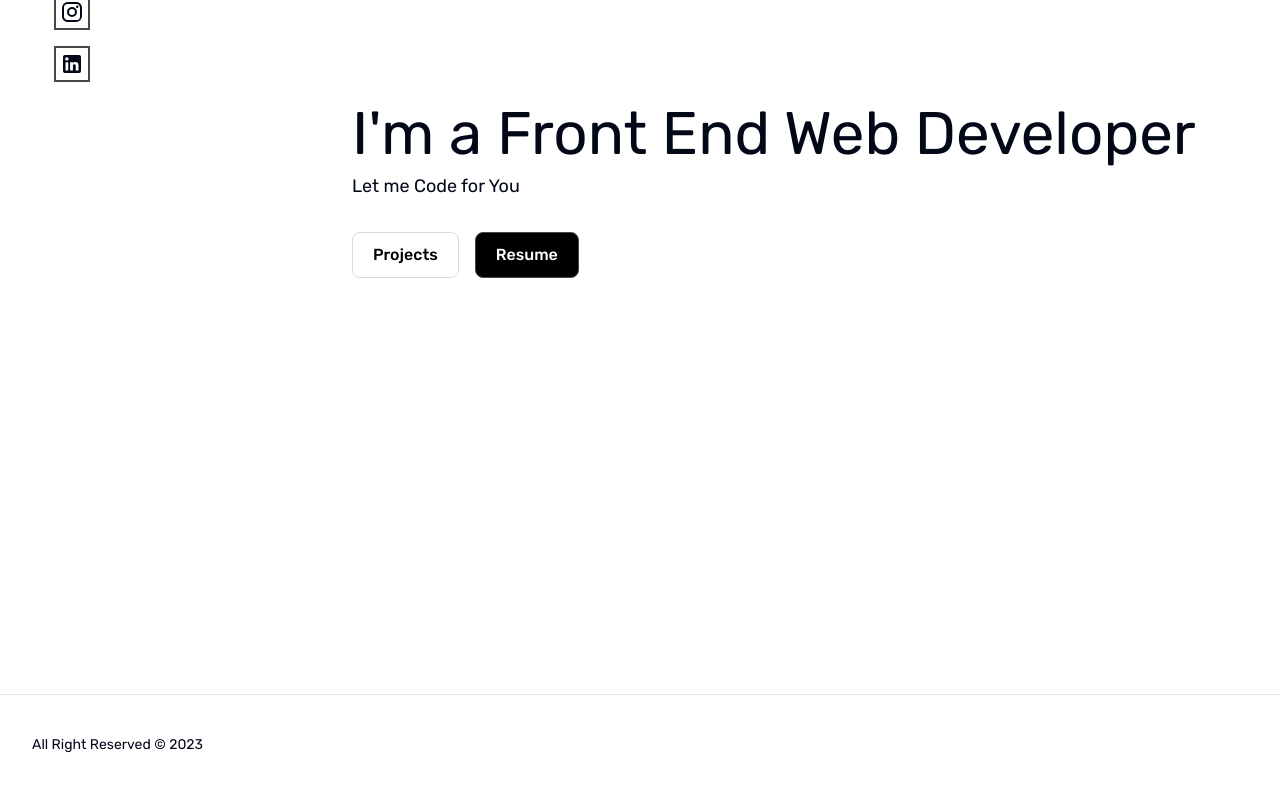
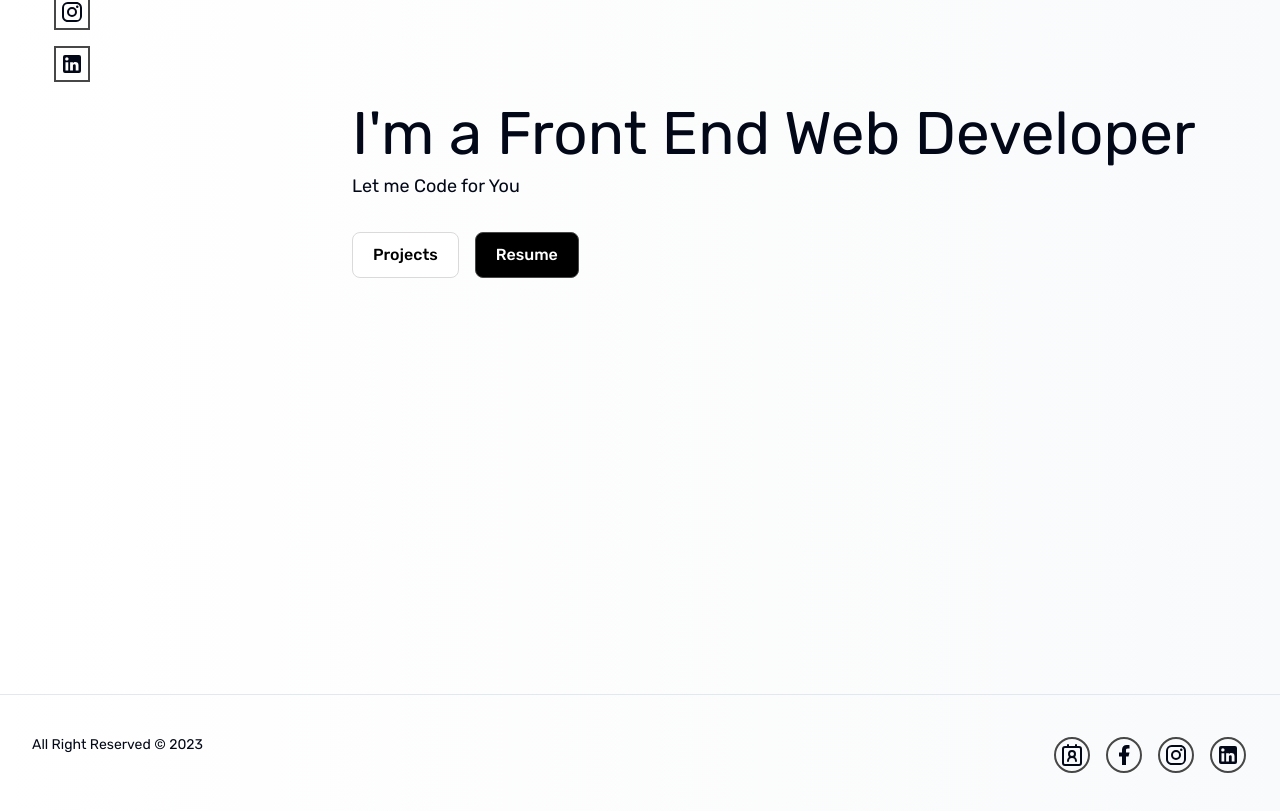
Before and after one commit to yassine-web-dev/Portfolio, a Next.js app: page / in a window 1280 px wide. Shown: the part 217-1028 px from the top of the page. Built offline with nearby package versions, Linux system fonts and the light colour scheme.

Commit message:
fifth commit

```diff
--- a/src/app/layout.tsx
+++ b/src/app/layout.tsx
@@ -23,7 +23,7 @@ export default function RootLayout({
     <>
       <html className='scroll-smooth' lang="en" suppressHydrationWarning>
         <head />
-        <body id='bdy' className={`${rubik.className} relative dark:bg-black`}>
+        <body id='bdy' className={`${rubik.className} relative bg-gradient-to-r from-white to-gray-50 dark:bg-none dark:bg-black`}>
           <ThemeProvider
             attribute="class"
             defaultTheme="system"
--- a/src/app/page.tsx
+++ b/src/app/page.tsx
@@ -10,7 +10,7 @@ export default function Home() {
       <Sidebar />
       <div className="what-i-do pt-72 xl:pt-64">
         <div>
-          <h1 className='text-6xl mb-2 dark:text-[#DADADA]'>I&#39;m a Front End Web Developer</h1>
+          <h1 className='text-5xl sm:text-6xl mb-2 dark:text-[#DADADA]'>I&#39;m a Front End Web Developer</h1>
           <p className='text-lg dark:text-[#DADADA]'>Let me Code for You</p>
           <Link href={`/projects`}>
             <button type="button" className="mt-8 mr-4 text-black bg-white border-[1px] border-[#dadada] hover:bg-[#dadada] font-medium rounded-lg text-base px-5 py-2.5">Projects</button>
--- a/src/app/projects/Helper.tsx
+++ b/src/app/projects/Helper.tsx
@@ -109,6 +109,7 @@ async function getRepos(): Promise<Repos[]> {
         }
     }
     );
+    await new Promise(resolver => setTimeout(resolver, 5000))
 
     return res.json();
 }
--- a/src/app/projects/Searchbar.tsx
+++ b/src/app/projects/Searchbar.tsx
@@ -190,7 +190,7 @@ export default function Searchbar({ repos } : { repos: Repos[] }) {
             <div className="flex justify-end mt-20 mb-[30px] gap-4">
                 <div className="flex border-b-[1px] w-96 pl-2">
                     <Search className="mr-2 mt-[4px] h-4 w-4 shrink-0 opacity-50" />
-                    <input type="search" placeholder='search' className='w-full pb-2 text-base outline-none dark:bg-black' onChange={handleChange} />
+                    <input type="search" placeholder='search' className='w-full pb-2 text-base outline-none bg-transparent dark:bg-black' onChange={handleChange} />
                 </div>
                 <Sorting
                     onValue={sorting}
--- a/src/components/Footer.tsx
+++ b/src/components/Footer.tsx
@@ -1,14 +1,16 @@
 import ContactForm from "@/app/contact/ContactForm";
+import Sidebar2 from "./Sidebar2";
 
 export default function Footer() {
     return (
         <main className="pt-52 mb-96">
             <hr />
             <div className="container">
-                <div className="lg:flex justify-between">
+                <div className="grid sm:flex sm:justify-between">
                     <div className="copyright pt-10 text-sm">
                         <span>All Right Reserved &copy; 2023</span>
                     </div>
+                    <Sidebar2 />
                     {/* <div id="contact-form" className="scroll-mt-24 bg-spgray border rounded w-[520px] mt-10 px-20 py-10">
                         <div className="text-center pb-8 text-lg text-white">
                             <h1>Wanna say hello?</h1>
--- /dev/null
+++ b/src/components/Sidebar2.tsx
@@ -0,0 +1,41 @@
+import Link from "next/link";
+import { Contact2  } from "lucide-react";
+
+interface SidebarProps {
+
+}
+
+const Sidebar: React.FunctionComponent<SidebarProps> = () => {
+
+    return (
+        <main className="flex gap-4 border-2 border-transparent pt-10">
+            <Link href={`/contact`}>
+                <div className="contact mb-4 border-2 border-spgray rounded-full p-1">
+                        <Contact2 className="dark:text-white" />
+                </div>
+            </Link>
+            <Link className="!cursor-default" href={`https://www.facebook.com/yassineWebDev`} target="_blank">
+                <div className="fb mb-4 border-2 border-spgray rounded-full p-1">
+                    <svg xmlns="http://www.w3.org/2000/svg" width="24" height="24" viewBox="0 0 24 24"><path fill="currentColor" d="M14 13.5h2.5l1-4H14v-2c0-1.03 0-2 2-2h1.5V2.14c-.326-.043-1.557-.14-2.857-.14C11.928 2 10 3.657 10 6.7v2.8H7v4h3V22h4v-8.5Z"/></svg>
+                </div>
+            </Link>
+            <Link className="!cursor-default" href={`https://www.instagram.com/yassine_web_dev?utm_source=qr`} target="_blank">
+                <div className="ig mb-4 border-2 border-spgray rounded-full p-1">
+                    <svg xmlns="http://www.w3.org/2000/svg" width="24" height="24" viewBox="0 0 24 24"><path fill="currentColor" d="M7.8 2h8.4C19.4 2 22 4.6 22 7.8v8.4a5.8 5.8 0 0 1-5.8 5.8H7.8C4.6 22 2 19.4 2 16.2V7.8A5.8 5.8 0 0 1 7.8 2m-.2 2A3.6 3.6 0 0 0 4 7.6v8.8C4 18.39 5.61 20 7.6 20h8.8a3.6 3.6 0 0 0 3.6-3.6V7.6C20 5.61 18.39 4 16.4 4H7.6m9.65 1.5a1.25 1.25 0 0 1 1.25 1.25A1.25 1.25 0 0 1 17.25 8A1.25 1.25 0 0 1 16 6.75a1.25 1.25 0 0 1 1.25-1.25M12 7a5 5 0 0 1 5 5a5 5 0 0 1-5 5a5 5 0 0 1-5-5a5 5 0 0 1 5-5m0 2a3 3 0 0 0-3 3a3 3 0 0 0 3 3a3 3 0 0 0 3-3a3 3 0 0 0-3-3Z"/></svg>
+                </div>
+            </Link>
+            <Link className="!cursor-default" href={`https://www.linkedin.com/in/yassine-lemkhayer-007a69261/`} target="_blank">
+                <div className="ln border-2 border-spgray rounded-full p-1">
+                    <svg xmlns="http://www.w3.org/2000/svg" width="24" height="24" viewBox="0 0 24 24"><path fill="currentColor" d="M19 3a2 2 0 0 1 2 2v14a2 2 0 0 1-2 2H5a2 2 0 0 1-2-2V5a2 2 0 0 1 2-2h14m-.5 15.5v-5.3a3.26 3.26 0 0 0-3.26-3.26c-.85 0-1.84.52-2.32 1.3v-1.11h-2.79v8.37h2.79v-4.93c0-.77.62-1.4 1.39-1.4a1.4 1.4 0 0 1 1.4 1.4v4.93h2.79M6.88 8.56a1.68 1.68 0 0 0 1.68-1.68c0-.93-.75-1.69-1.68-1.69a1.69 1.69 0 0 0-1.69 1.69c0 .93.76 1.68 1.69 1.68m1.39 9.94v-8.37H5.5v8.37h2.77Z"/></svg>
+                </div>
+            </Link>
+            {/* <Link href={`https://github.com/yassine-web-dev`} target="_blank">
+                <div className="gb border-2 border-spgray p-1">
+                    <Github />
+                </div>
+            </Link> */}
+        </main>
+    )
+}
+
+export default Sidebar;
--- a/src/components/theme-toggle.tsx
+++ b/src/components/theme-toggle.tsx
@@ -44,7 +44,7 @@ const ModeToggle: React.FunctionComponent<ModeToggleProps> = () => {
   return (
     <DropdownMenu>
       <DropdownMenuTrigger className="btn-parent" asChild>
-          <Button className="btn h-10 bg-white hover:bg-[#f3f7fa] absolute right-0 -top-[6px] rounded dark:bg-black dark:hover:bg-white focus-visible:ring-0 focus-visible:ring-offset-0" variant={`secondary`} size="icon">
+          <Button className="btn h-10 bg-transparent hover:bg-[#f3f7fa] absolute right-0 -top-[6px] rounded dark:bg-black dark:hover:bg-white focus-visible:ring-0 focus-visible:ring-offset-0" variant={`secondary`} size="icon">
             <Sun className="h-[1.2rem] w-[60px] rotate-0 scale-100 transition-all dark:-rotate-90 dark:scale-0" />
             <Moon className="absolute dark:hover:text-black h-[1.2rem] w-[60px] rotate-90 scale-0 transition-all dark:rotate-0 dark:scale-100" />
             <span className="sr-only">Toggle theme</span>
```
